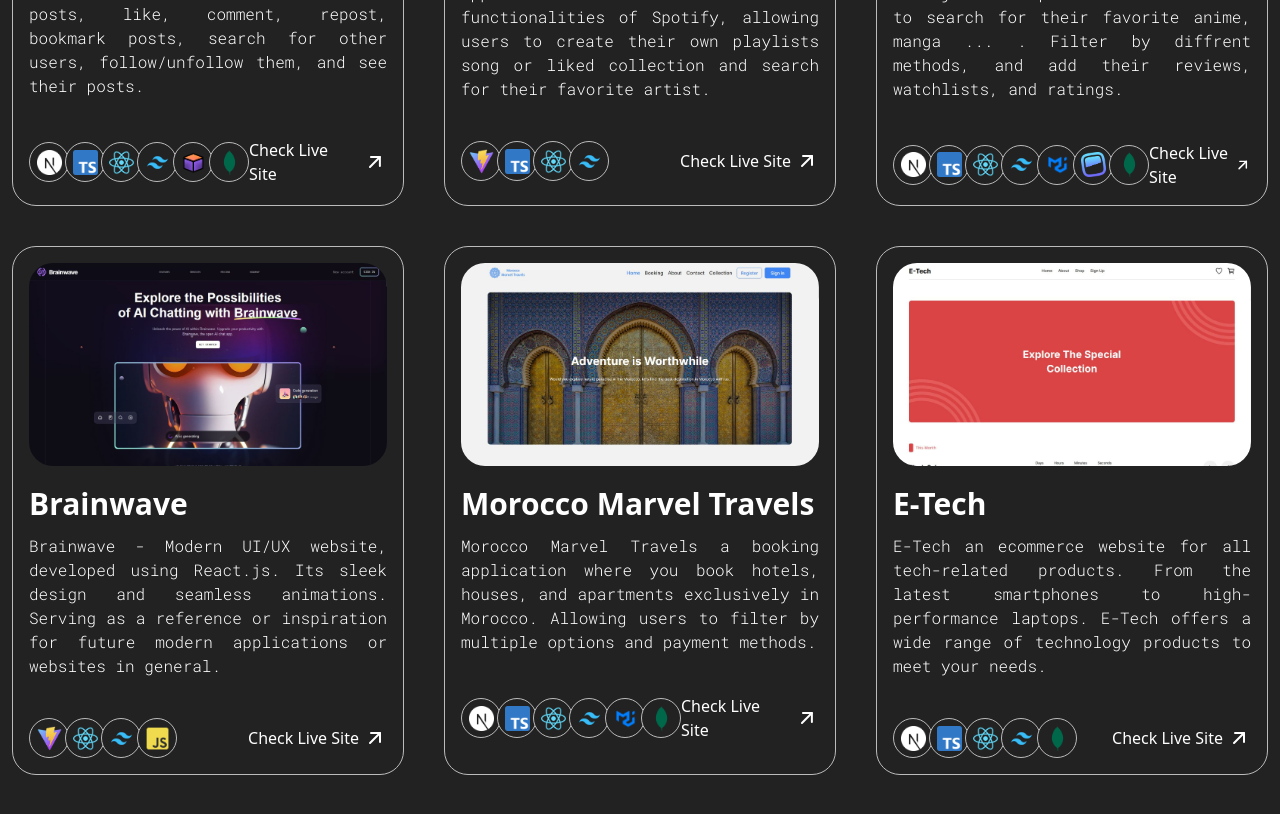
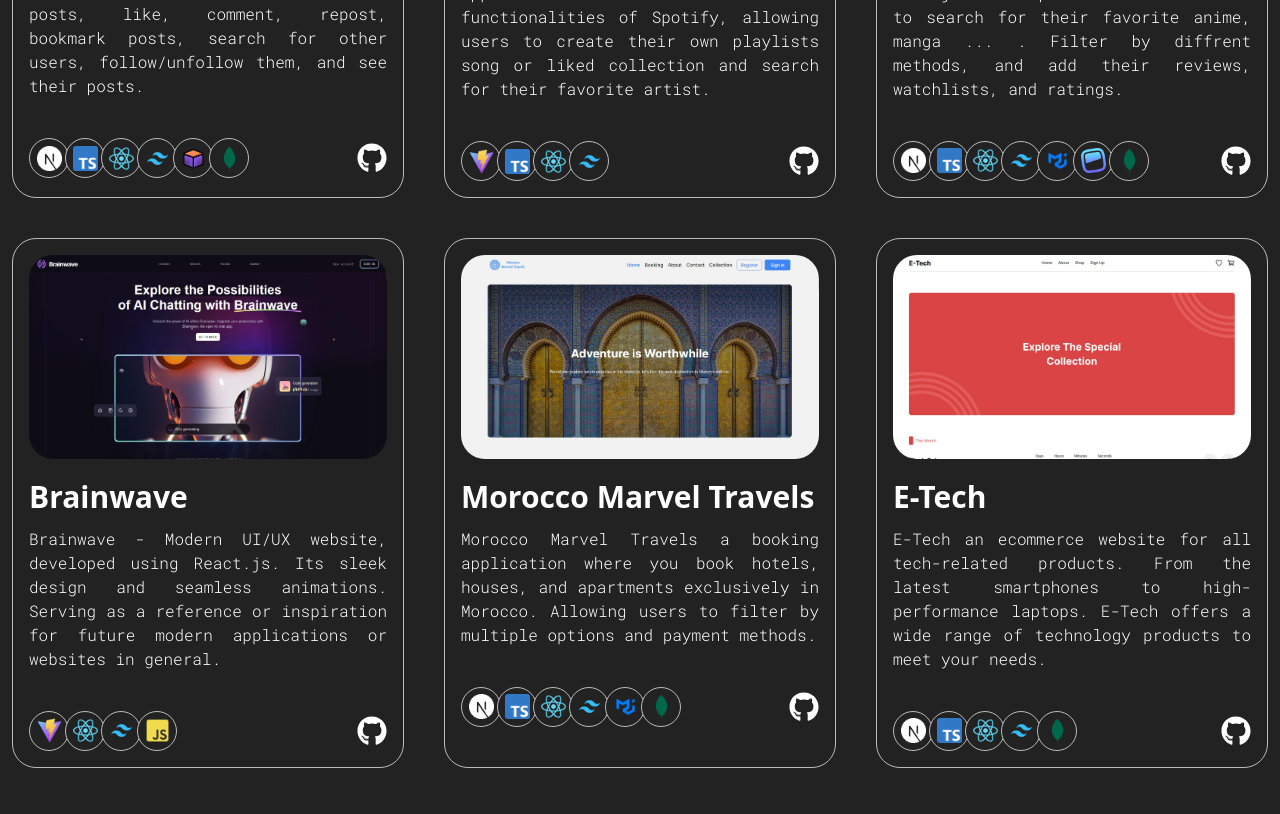
Before and after one commit to Jalal-Amourgha/Jalal-Amourgha.github.io, a React (Vite) app: page / in a window 1280 px wide. Shown: the part 3080-3894 px from the top of the page. Built offline with nearby package versions, Linux system fonts and the light colour scheme.

Commit message:
new projects design

```diff
--- a/src/components/sections/Projects.tsx
+++ b/src/components/sections/Projects.tsx
@@ -1,5 +1,6 @@
 import { useEffect } from "react";
 import { projects } from "../../constants";
+import { FaGithub } from "react-icons/fa";
 import { TbArrowUpRight } from "react-icons/tb";
 import ScrollReveal from "scrollreveal";
 
@@ -76,7 +77,7 @@
             key={project.id}
           >
             <div className="rounded-3xl overflow-hidden">
-              <a href={project.git_link} target="_blank">
+              <a href={project.web_link} target="_blank">
                 <img
                   src={project.img}
                   className="max-w-full object-cover hover:scale-105 duration-300 cursor-pointer"
@@ -86,7 +87,7 @@
             </div>
 
             <a
-              href={project.git_link}
+              href={project.web_link}
               className="text-3xl font-bold capitalize text-white hover:text-primary line-clamp-1 mt-5 mb-3 w-fit duration-200 project__title"
               target="_blank"
             >
@@ -111,18 +112,13 @@
                   </li>
                 ))}
               </ul>
-              <div className="flex flex-row gap-3 text-white text-2xl">
-                <a
-                  className="flex items-center gap-1 hover:text-primary duration-150"
-                  href={project.web_link}
-                  target="_blank"
-                >
-                  <span className="text-base roboto font-light">
-                    Check Live Site
-                  </span>
-                  <TbArrowUpRight />
-                </a>
-              </div>
+              <a
+                href={project.git_link}
+                className="text-3xl text-white hover:text-primary cursor-pointer"
+                target="_blank"
+              >
+                <FaGithub />
+              </a>
             </div>
           </div>
         ))}
```
